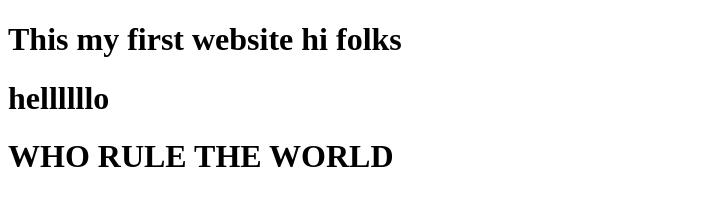
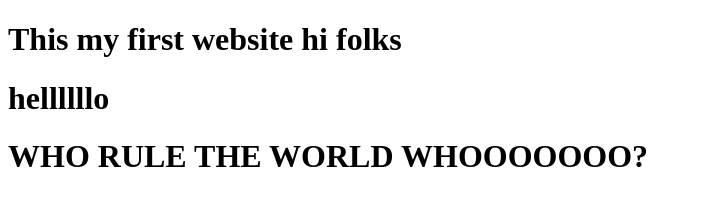
Before and after one commit to meharaj786/website, a plain HTML site: page index.html in a window 1280 px wide. Shown: the whole page, without its empty margins (0-701 px from the left). Drawn offline with Linux system fonts and the light colour scheme.

Commit message:
Update index.html

```diff
--- a/index.html
+++ b/index.html
@@ -8,6 +8,9 @@
 <body>
     <h1>This my first website hi folks</h1>
     <h1>hellllllo</h1>
-    <h1>WHO RULE THE WORLD</h1>
+    <h1>
+        WHO RULE THE WORLD
+        WHOOOOOOO?
+    </h1>
 </body>
 </html>
```
